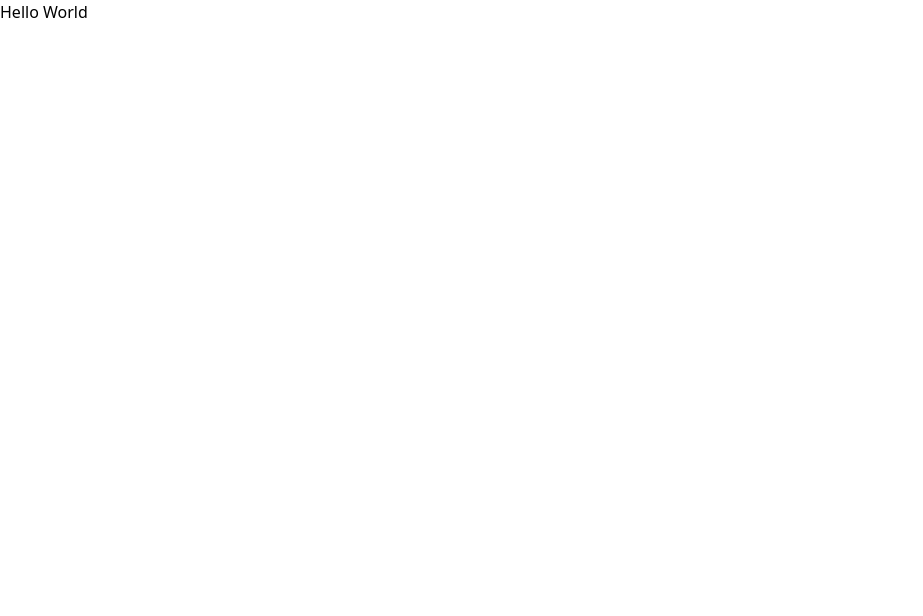
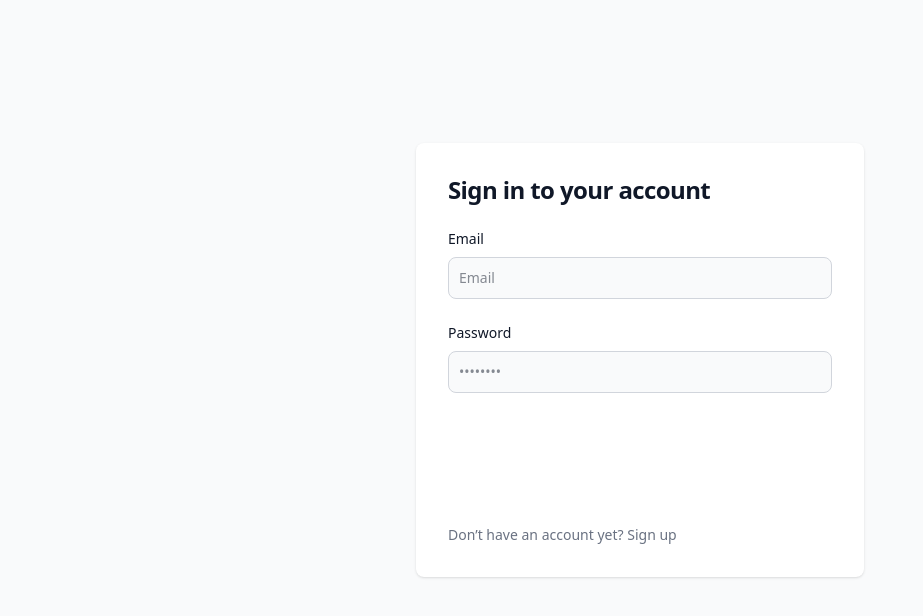
Before and after one commit to mkyd-kill/tenant-management-system, a React (Vite) app in the folder frontend/: page /login in a window 1280 px wide. Shown: the top 616 px of the page, without its empty margins (0-923 px from the left). Built offline with nearby package versions, Linux system fonts and the light colour scheme.

Commit message:
tailwindcss init

```diff
--- a/frontend/src/App.tsx
+++ b/frontend/src/App.tsx
@@ -1,18 +1,16 @@
-import {
-  BrowserRouter as Router,
-  Routes,
-  Route,
-  Navigate,
-} from "react-router-dom";
+import { Outlet } from "react-router-dom";
+import "react-toastify/dist/ReactToastify.css";
+import { ToastContainer } from "react-toastify";
+import { UserProvider } from "./context/useAuth";
 
 const App = () => {
   return (
-    // <Router>
-    //   <Routes>
-    //     <Route path="/login" />
-    //   </Routes>
-    // </Router>
-    <h3>Hello World</h3>
+    <>
+      <UserProvider>
+        <Outlet />
+        <ToastContainer />
+      </UserProvider>
+    </>
   );
 };
 
--- /dev/null
+++ b/frontend/src/index.css
@@ -0,0 +1 @@
+@import "tailwindcss";
--- a/frontend/src/main.tsx
+++ b/frontend/src/main.tsx
@@ -1,10 +1,12 @@
 import React from 'react';
 import ReactDOM from 'react-dom/client';
-import App from './App';
+import { RouterProvider } from 'react-router-dom';
+import { router } from './routes/Routes';
 
 const root = ReactDOM.createRoot(document.getElementById('root') as HTMLElement);
+
 root.render(
   <React.StrictMode>
-    <App />
+    <RouterProvider router={router} />
   </React.StrictMode>
 );
```
Also changed, not shown: frontend/src/pages/auth/RegisterPage.tsx (added).
